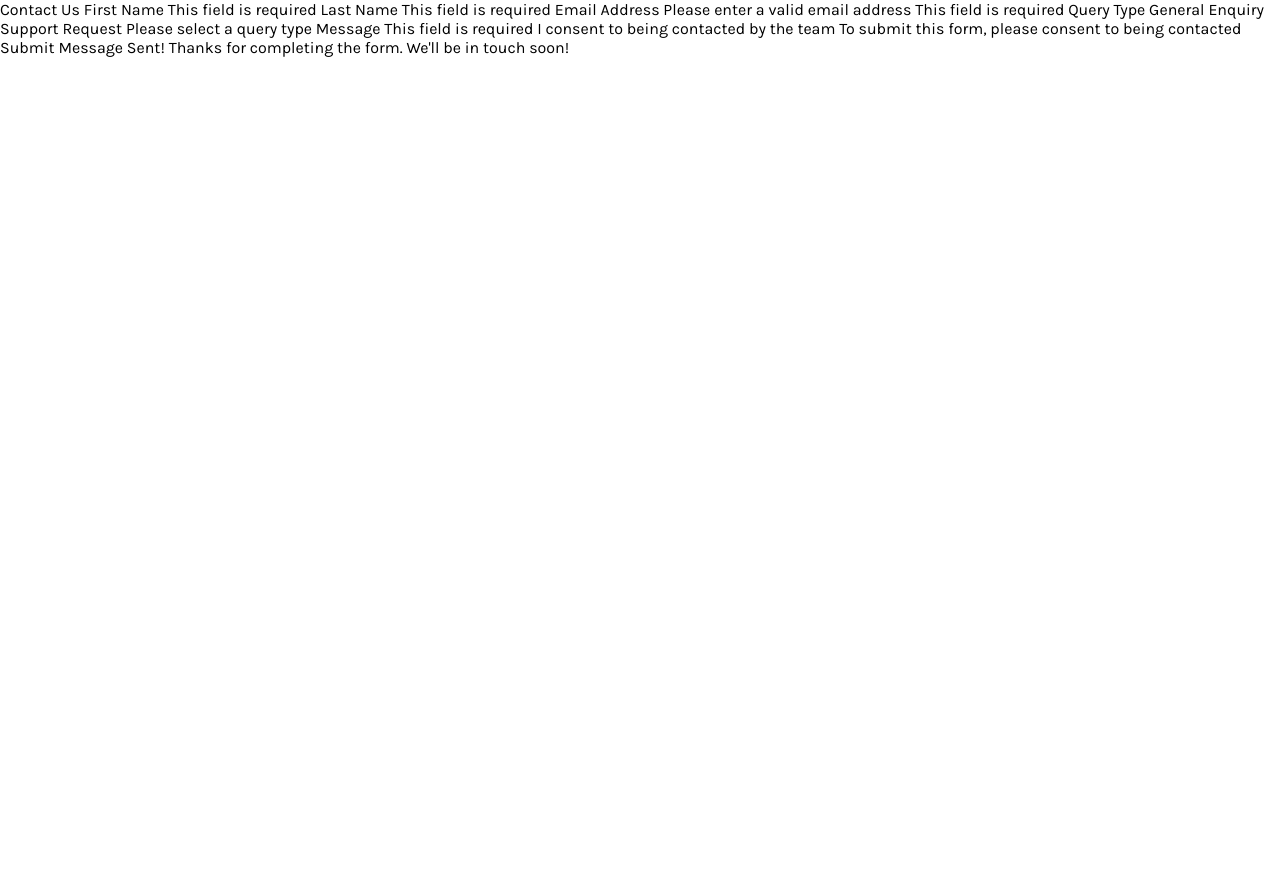
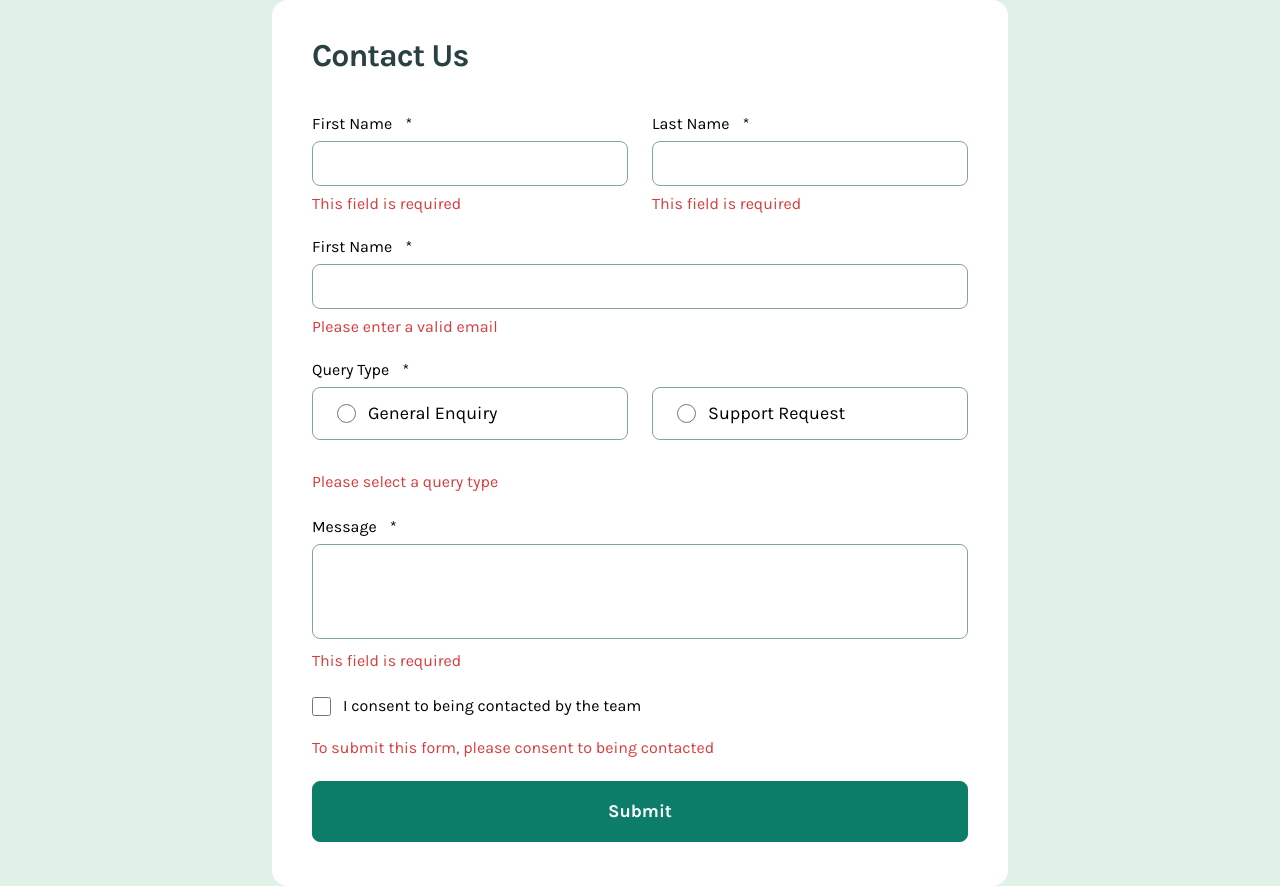
Before and after one commit to Star-Mdakane/contact-form, a plain HTML site: page index.html in a window 1280 px wide. Before the commit the page ends 800 px from the top, so only its background shows below. Drawn offline with Linux system fonts and the light colour scheme.

Commit message:
desktop view styling

```diff
--- a/index.html
+++ b/index.html
@@ -10,39 +10,75 @@
   <link rel="stylesheet" href="style.css">
   <script src="script.js" defer></script>
   <title>Frontend Mentor | Contact form</title>
-
 </head>
 
 <body>
-
-  Contact Us
-
-  First Name
-  This field is required
-
-  Last Name
-  This field is required
-
-  Email Address
-  Please enter a valid email address
-  This field is required
-
-  Query Type
-  General Enquiry
-  Support Request
-  Please select a query type
-
-  Message
-  This field is required
-
-  I consent to being contacted by the team
-  To submit this form, please consent to being contacted
-
-  Submit
-
-  Message Sent!
-  Thanks for completing the form. We'll be in touch soon!
-
+  <main>
+    <div class="modal-container">
+      <div class="modal">
+        <img src="./assets/images/icon-success-check.svg" alt="success icon">
+        <h2>Message Sent!</h2>
+        <p>
+          Thanks for completing the form. We'll be in touch soon!
+        </p>
+      </div>
+    </div>
+    <section class="wrapper">
+      <div class="title">
+        <h1 class="f-heading">Contact Us</h1>
+      </div>
+      <form id="contact-form" class="contact-form">
+        <div class="form-control">
+          <label class="f-small" for="firstname">First Name</label>
+          <span class="req">*</span>
+          <input type="text" name="firstname" id="firstname" required>
+          <span class="error" id="firstname-error">This field is required</span>
+        </div>
+        <div class="form-control">
+          <label class="f-small" for="lastname">Last Name</label>
+          <span class="req">*</span>
+          <input type="text" name="lastname" id="lastname" required>
+          <span class="error" id="lastname-error">This field is required</span>
+        </div>
+        <div class="form-control full">
+          <label for="email">First Name</label>
+          <span class="req">*</span>
+          <input type="email" name="email" id="email" required>
+          <span class="error" id="email-error">Please enter a valid email</span>
+        </div>
+        <fieldset class="full">
+          <legend>Query Type
+            <span class="req">*</span>
+          </legend>
+          <div class="query">
+            <input type="radio" name="query" id="general" value="general">
+            <label class="f-reg" for="general">General Enquiry</label>
+          </div>
+          <div class="query">
+            <input type="radio" name="query" id="support" value="support">
+            <label class="f-reg" for="support">Support Request</label>
+          </div>
+        </fieldset>
+        <span class="error" id="query-error">Please select a query type</span>
+        <div class="form-control full">
+          <label class="f-small" for="message">Message</label>
+          <span class="req">*</span>
+          <textarea class="msg" name="message" id="message" required></textarea>
+          <span class="error" id="message-error">This field is required</span>
+        </div>
+        <div class="form-control consent full">
+          <div class="select">
+            <input type="checkbox" name="consent" id="consent" required>
+            <label class="f-small" for="consent">I consent to being contacted by the team</label>
+          </div>
+          <span class="error" id="consent-error">
+            To submit this form, please consent to being contacted
+          </span>
+        </div>
+        <button class="f-bold" type="submit">Submit</button>
+      </form>
+    </section>
+  </main>
 </body>
 
 </html>
--- a/script.js
+++ b/script.js
@@ -0,0 +1,9 @@
+const form = document.getElementById("contact-form");
+// const formData = new FormData(form);
+
+const fields = document.querySelectorAll('input[name]');
+const elements = form.elements;
+
+
+console.log(fields);
+console.log(elements);
--- a/style.css
+++ b/style.css
@@ -46,9 +46,12 @@
 body {
     font-family: "Karla", sans-serif;
     font-size: 16px;
+    accent-color: var(--gn-dark);
+    width: 100vw;
+    min-height: 100vh;
 }
 
-input,
+input:not([type='radio'], [type='checkbox']),
 textarea,
 button {
     padding: 0;
@@ -56,9 +59,27 @@ button {
     font-family: inherit;
     font-size: inherit;
     line-height: inherit;
+    outline: none;
     box-sizing: border-box;
+    border: none;
     appearance: none;
     -webkit-appearance: none;
+}
+
+input:not([type='radio'], [type='checkbox']),
+textarea {
+    border-radius: 8px;
+    border: 1px solid var(--gy-light);
+    display: inline-block;
+    width: 100%;
+    padding: 12px 24px;
+    cursor: pointer;
+
+}
+
+textarea {
+    height: 5lh;
+    resize: none;
 }
 
 button {
@@ -71,3 +92,125 @@ ul {
     padding: 0;
     margin: 0;
 }
+
+.modal-container {
+    display: none;
+}
+
+main {
+    width: 100vw;
+    min-height: 100vh;
+    display: flex;
+    align-items: center;
+    justify-content: center;
+    background-color: var(--gn-light);
+}
+
+.wrapper {
+    max-width: 736px;
+    display: flex;
+    flex-direction: column;
+    gap: 40px;
+    padding: 40px;
+    background-color: var(--white);
+    border-radius: 16px;
+}
+
+.title h1 {
+    color: var(--gy-dark);
+}
+
+.contact-form {
+    display: grid;
+    grid-template-columns: repeat(2, 1fr);
+    gap: 24px;
+}
+
+.contact-form {
+    padding-bottom: 4px;
+}
+
+.full {
+    grid-column: 1 / -1;
+}
+
+fieldset {
+    border: none;
+    display: grid;
+    grid-template-columns: repeat(2, 1fr);
+    gap: 1.5rem;
+}
+
+legend {}
+
+span.req {
+    display: inline-block;
+    margin-left: 1ch;
+    margin-bottom: 0.5rem;
+}
+
+.error {
+    display: inline-block;
+    margin-top: 0.5rem;
+    color: var(--error);
+}
+
+
+.form-control.err input,
+.form-control.err textarea {
+    border-color: var(--error);
+}
+
+
+.query {
+    position: relative;
+    border-radius: 8px;
+    border: 1px solid var(--gy-light);
+    display: flex;
+    align-items: center;
+    gap: 12px;
+    width: 100%;
+    padding: 12px 24px;
+    cursor: pointer;
+}
+
+
+input[type='radio'],
+input[type='checkbox'] {
+    accent-color: var(--gn-dark);
+    width: 19px;
+    height: 19px;
+    cursor: pointer;
+}
+
+input[type='radio']~label,
+input[type='checkbox']~label {
+    cursor: pointer;
+}
+
+.consent {
+    display: flex;
+    flex-direction: column;
+    gap: 12px;
+}
+
+.select {
+    display: flex;
+    align-items: center;
+    gap: 12px;
+    width: 100%;
+}
+
+button[type='submit'] {
+    width: 100%;
+    grid-column: 1 / -1;
+    background-color: var(--gn-dark);
+    padding: 16px 40px;
+    border-radius: 8px;
+    border: 1px solid var(--gn-dark);
+    color: var(--white);
+}
+
+button:hover {
+    background-color: var(--gy-dark);
+}
```
